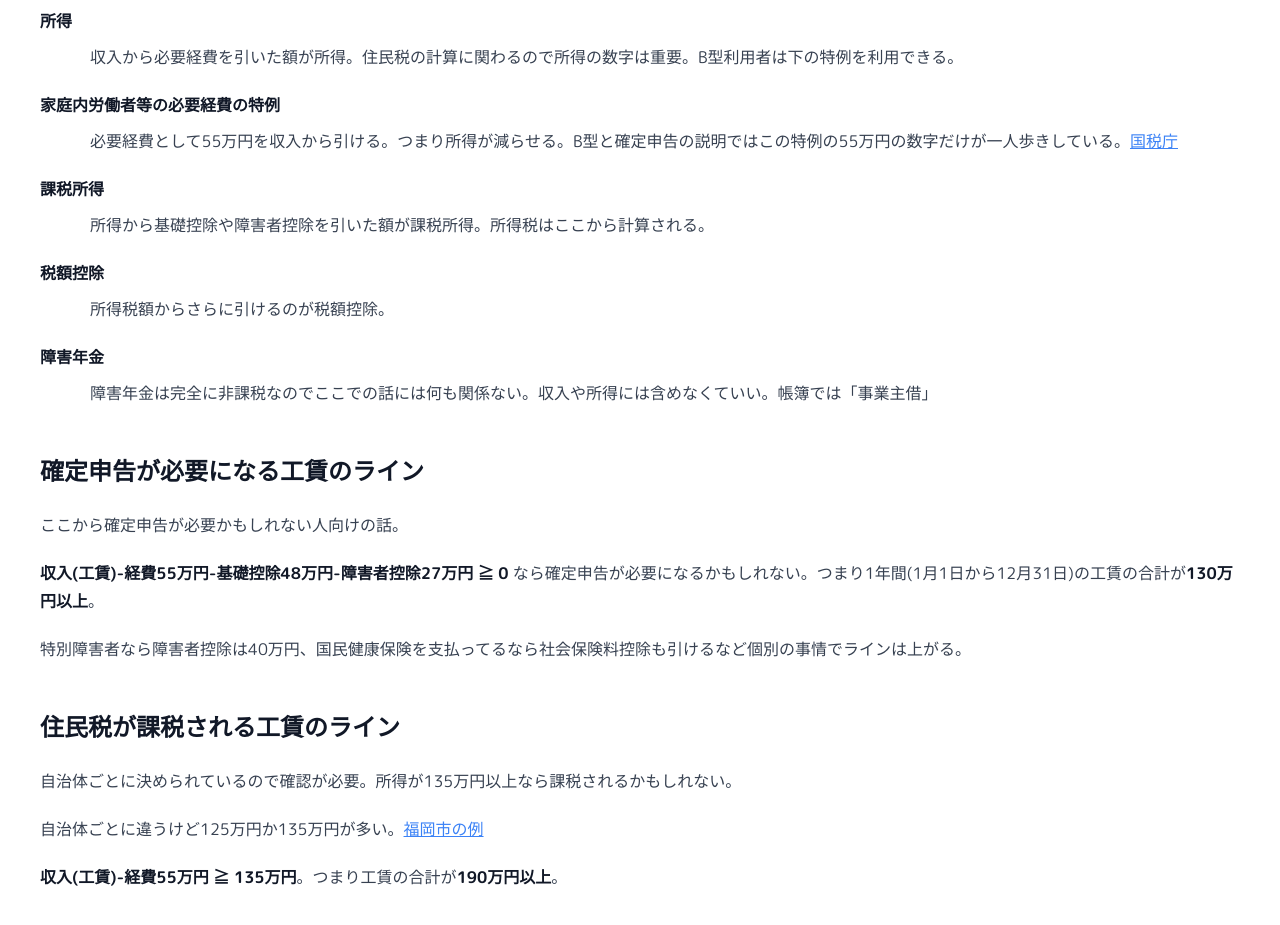
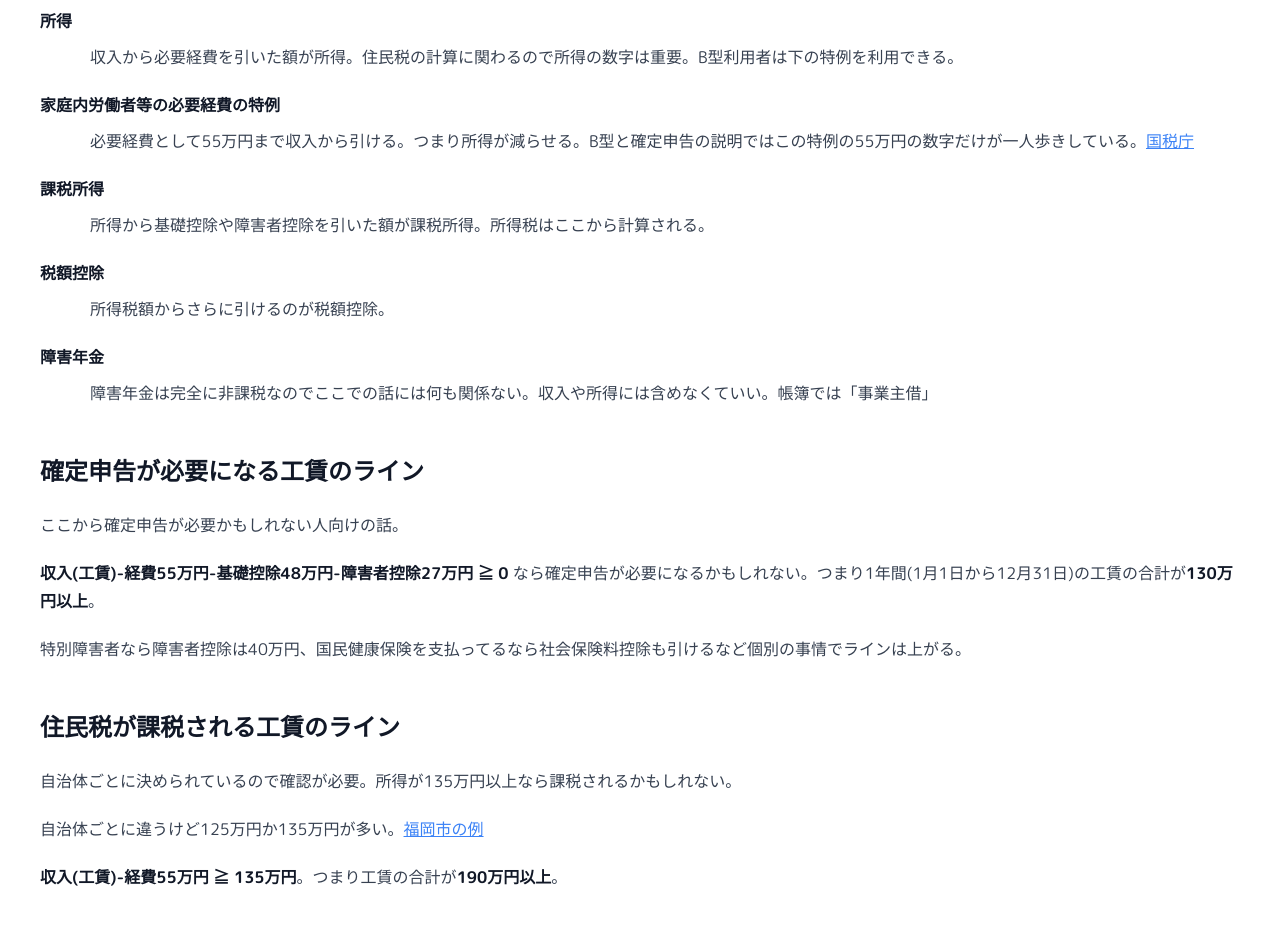
Before and after one commit to pop-culture-studio/b-tax, a website built with Vite: page index.html in a window 1280 px wide. Shown: the part 880-1805 px from the top of the page. Built offline with nearby package versions, Linux system fonts and the light colour scheme.

Commit message:
Update index.html

```diff
--- a/index.html
+++ b/index.html
@@ -44,7 +44,7 @@
         <dt class="font-bold">所得</dt>
         <dd class="ml-6">収入から必要経費を引いた額が所得。住民税の計算に関わるので所得の数字は重要。B型利用者は下の特例を利用できる。</dd>
         <dt class="font-bold">家庭内労働者等の必要経費の特例</dt>
-        <dd class="ml-6">必要経費として55万円を収入から引ける。つまり所得が減らせる。B型と確定申告の説明ではこの特例の55万円の数字だけが一人歩きしている。<a
+        <dd class="ml-6">必要経費として55万円まで収入から引ける。つまり所得が減らせる。B型と確定申告の説明ではこの特例の55万円の数字だけが一人歩きしている。<a
                 href="https://www.nta.go.jp/taxes/shiraberu/taxanswer/shotoku/1810.htm" target="_blank">国税庁</a></dd>
         <dt class="font-bold">課税所得</dt>
         <dd class="ml-6">所得から基礎控除や障害者控除を引いた額が課税所得。所得税はここから計算される。</dd>
```
